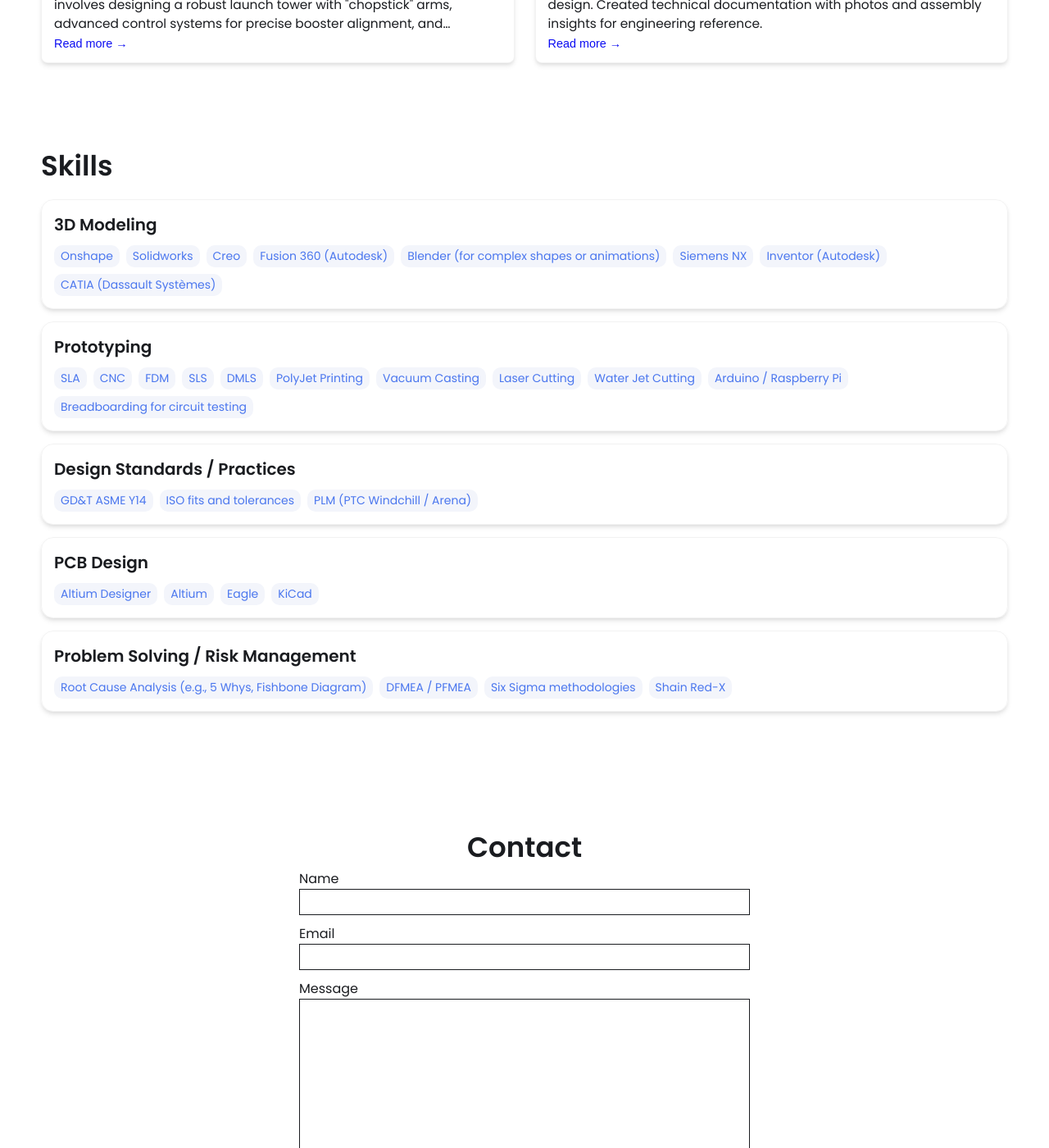
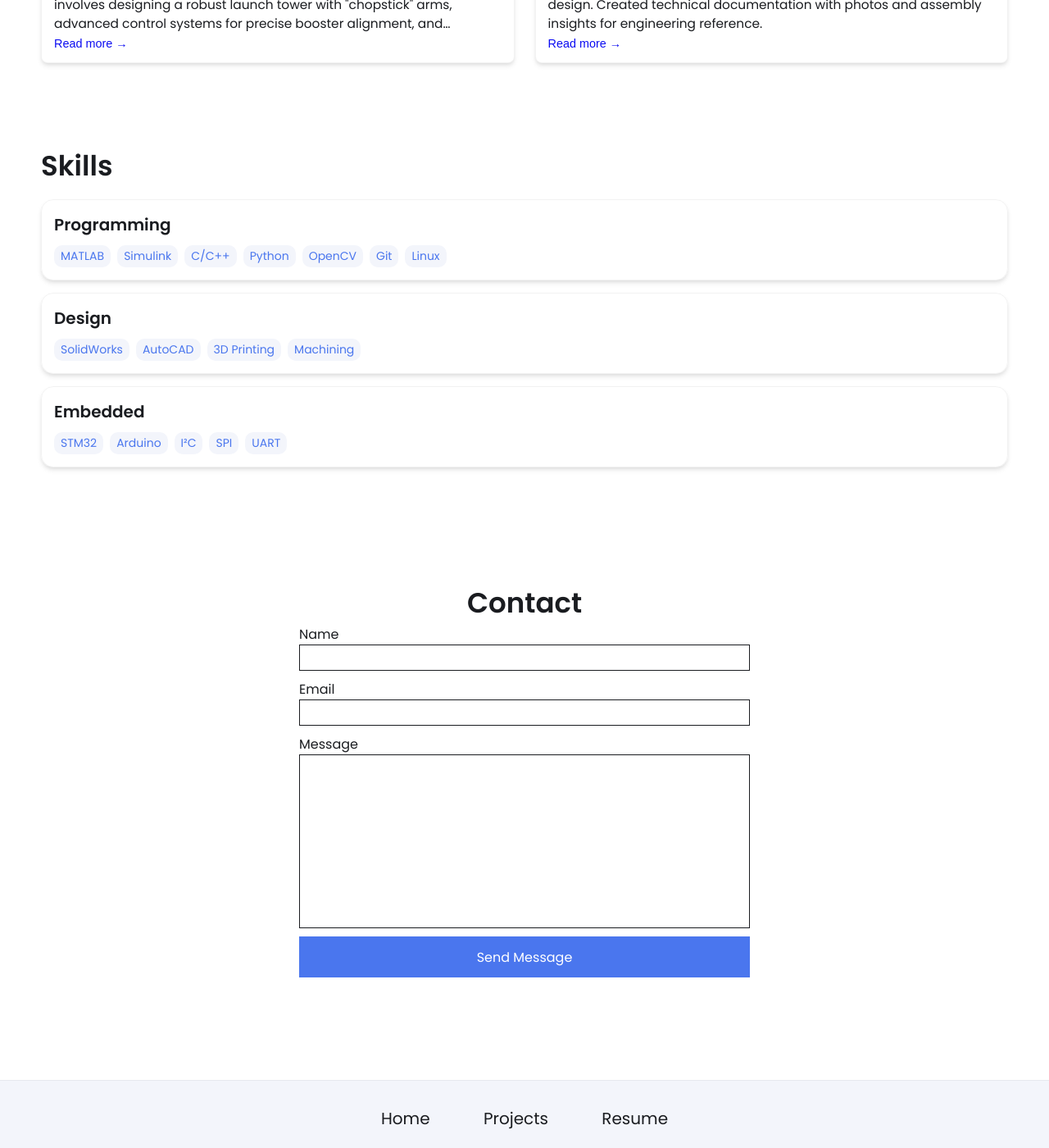
Before and after one commit to michaelmcphee/michaelmcphee.github.io, a Jekyll site: the page built from index.html, in a window 1280 px wide and 1400 px high, scrolled down 1449 px. Shown: the whole window at 82% size. Built offline with Jekyll 4.4.1, drawn with Linux system fonts in a browser that asks for light colours; some of the changed text lies outside the part shown.

Commit message:
updated _config.yml

```diff
--- a/_config.yml
+++ b/_config.yml
@@ -7,33 +7,31 @@
 
 # Main Page Setup
 
-title: John Doe's Portfolio # This is what shows up in the tab of the browser
-
+title: Michael McPhee's Portfolio # This is what shows up in the tab of the browser
 
 
 # Hero Section
-name: John Doe
-headline: headline message
+name: Michael McPhee
+headline: Mechatronics Engineering Student - University of Waterloo
 description: >- # dont remove this line. this will ignore all new lines until the next section
-  Write an awesome intro and discuss your highlights and qualification. You can edit this
-  line in _config.yml. It will appear in your document head meta (for
-  Google search results) and in your feed.xml site description.
+  Portfolio highlighting projects and experiences in robotics, embedded systems,
+  controls, and mechatronics. Demonstrated skills in C/C++, MATLAB/Simulink,
+  SolidWorks, and STM32 development through academic, research, and co-op work.
 
 # Place your profile image in /assets/images/profile-image/folder and edit the file name
 profile_image: ./assets/images/profile-image/avatar.jpeg
 
 
 # Link your resume
-# You can place your resume in assets/resume/{resume.pdf or add external link such as pdf saved in google drive
-resume-url: https://drive.google.com/file/d/13Z3duVzh-gguPU5r03oJVEE6rV9rd3DS/view?usp=sharing # or /assets/resume/resume.pdf
+resume-url: /assets/resume/resume.pdf
 
 
 # Set up external links - this will show up as small icons next to your name.
 
 external-links:    # input only your own url slug. The icons with missing entries will not appear.
-  linkedin: test    # https://www.linkedin.com/in/{your url slug}
-  github: leea12    # https://github.com/{your url slug}
-  stackoverflow: test      # https://stackoverflow.com/users/{your url slug}
+  linkedin: michael-mcphee-uw    # https://www.linkedin.com/in/{your url slug}
+  github: michaelmcphee    # https://github.com/{your url slug}
+  stackoverflow:       # https://stackoverflow.com/users/{your url slug}
   medium:            # https://medium.com/@{your url slug}
   x-twitter:   # https://x.com/{your url slug}
   threads:            # https://threads.net/@{your url slug}
@@ -44,51 +42,35 @@
 
 
 # Skills Section - Add the list of your Skills by categories/tools. The indentation for each level needs to be precise.
+# Skills Section
 skills:
-  - category: 3D Modeling
+  - category: Programming
     tools:
-    - Onshape
-    - Solidworks
-    - Creo
-    - Fusion 360 (Autodesk)
-    - Blender (for complex shapes or animations)
-    - Siemens NX
-    - Inventor (Autodesk)
-    - CATIA (Dassault Systèmes)
-  - category: Prototyping
+      - MATLAB
+      - Simulink
+      - C/C++
+      - Python
+      - OpenCV
+      - Git
+      - Linux
+  - category: Design
     tools:
-    - SLA
-    - CNC
-    - FDM
-    - SLS
-    - DMLS
-    - PolyJet Printing
-    - Vacuum Casting
-    - Laser Cutting
-    - Water Jet Cutting
-    - Arduino / Raspberry Pi
-    - Breadboarding for circuit testing
-  - category: Design Standards / Practices
+      - SolidWorks
+      - AutoCAD
+      - 3D Printing
+      - Machining
+  - category: Embedded
     tools:
-    - GD&T ASME Y14
-    - ISO fits and tolerances
-    - PLM (PTC Windchill / Arena)
-  - category: PCB Design
-    tools:
-    - Altium Designer
-    - Altium
-    - Eagle
-    - KiCad
-  - category: Problem Solving / Risk Management
-    tools:
-    - Root Cause Analysis (e.g., 5 Whys, Fishbone Diagram)
-    - DFMEA / PFMEA
-    - Six Sigma methodologies
-    - Shain Red-X
+      - STM32
+      - Arduino
+      - I²C
+      - SPI
+      - UART
+
 
 
 # Contact Form Setup. Setup an account and copy over the key. When someone fills out the form, it will be received in your email.
-formspree-key:   https://formspree.io/f/{8-digit key}
+formspree-key:   https://formspree.io/f/xandzvbb
 
 
 
```
